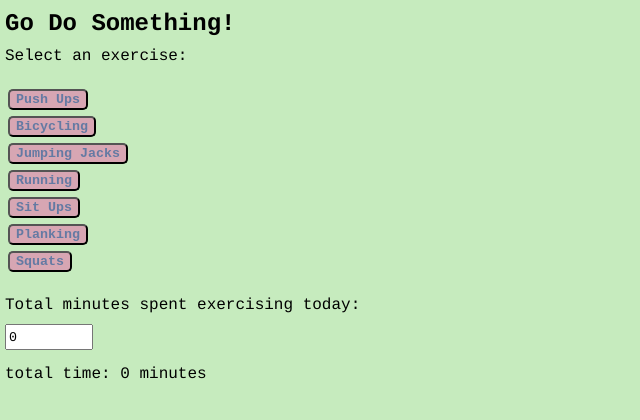
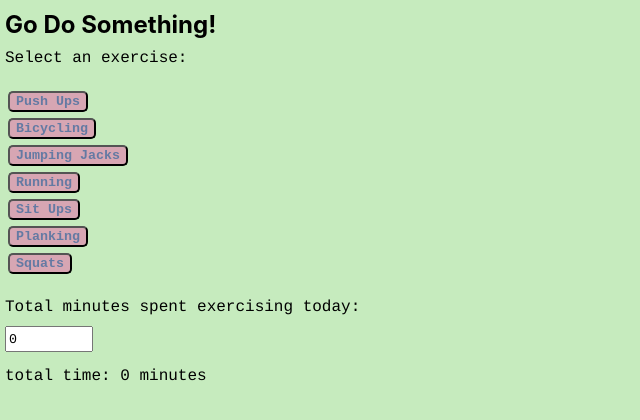
Before and after one commit to julianamacedo1/exercise-app, a React (Create React App) app: page / in a window 1280 px wide. Shown: the top 420 px of the page, without its empty margins (0-640 px from the left). Built offline with nearby package versions, Linux system fonts and the light colour scheme.

Commit message:
March 6, 2021 4:08 PM

```diff
--- a/src/App.css
+++ b/src/App.css
@@ -10,5 +10,5 @@ button {
   border-radius: 5px;
 }
 h2 {
-
+  margin: 10px 5px 5px 5px;
 }
--- a/src/App.js
+++ b/src/App.js
@@ -49,7 +49,7 @@ class MenuScreen extends React.Component {
           : this.state.currentObjects
         screen = (
           <>
-            <h2 style={{ "margin": "10px 5px 5px 5px", "font-family": "courier" }}>Go Do Something!</h2>
+            <h2 >Go Do Something!</h2>
             <p style={{ "margin": "10px 5px 5px 5px", "font-family": "courier" }}>Select an exercise:</p>
             <ul style={{ "padding": "5px", "list-style-type": "none" }}>
               {filteredArray.map((obj, index) =>
```
